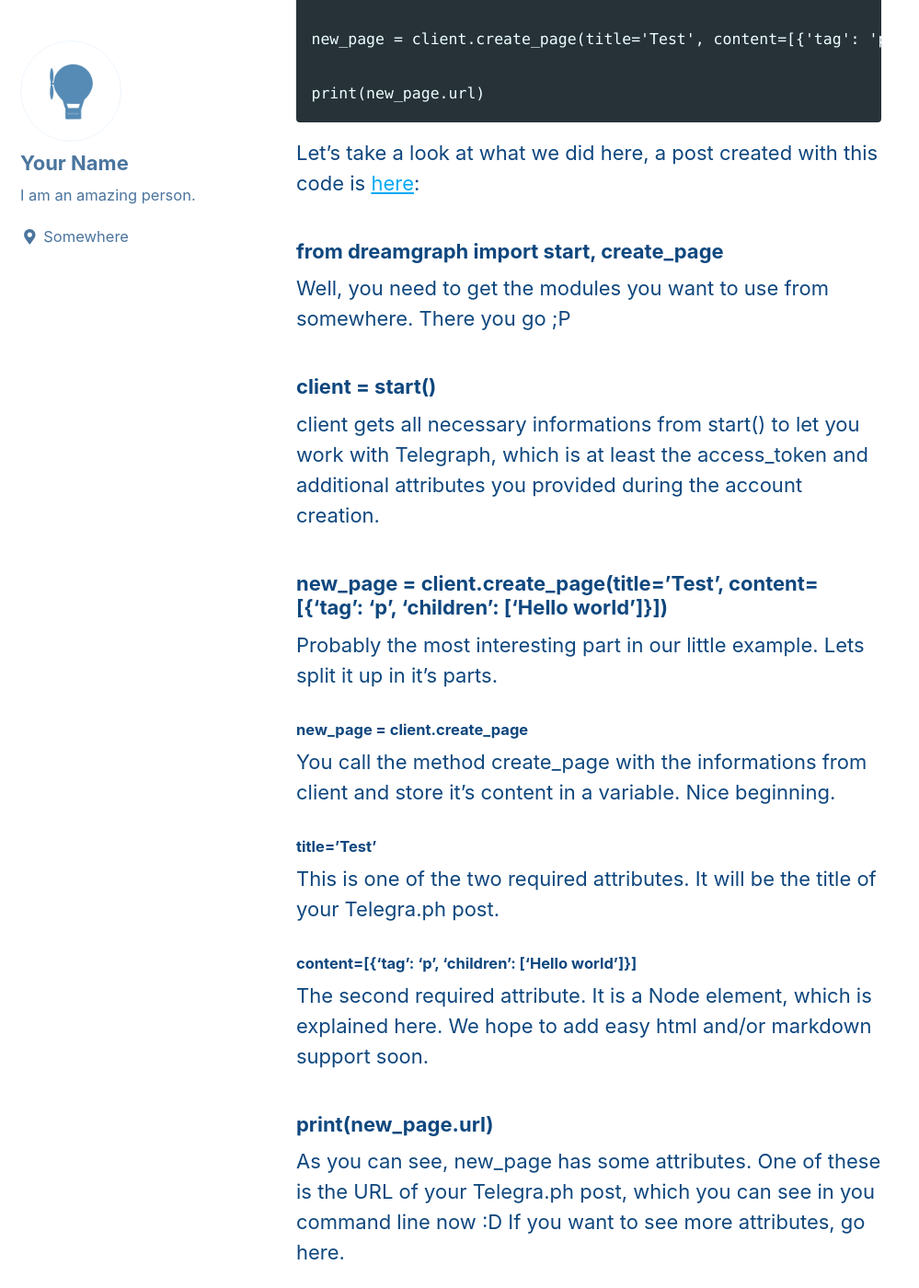
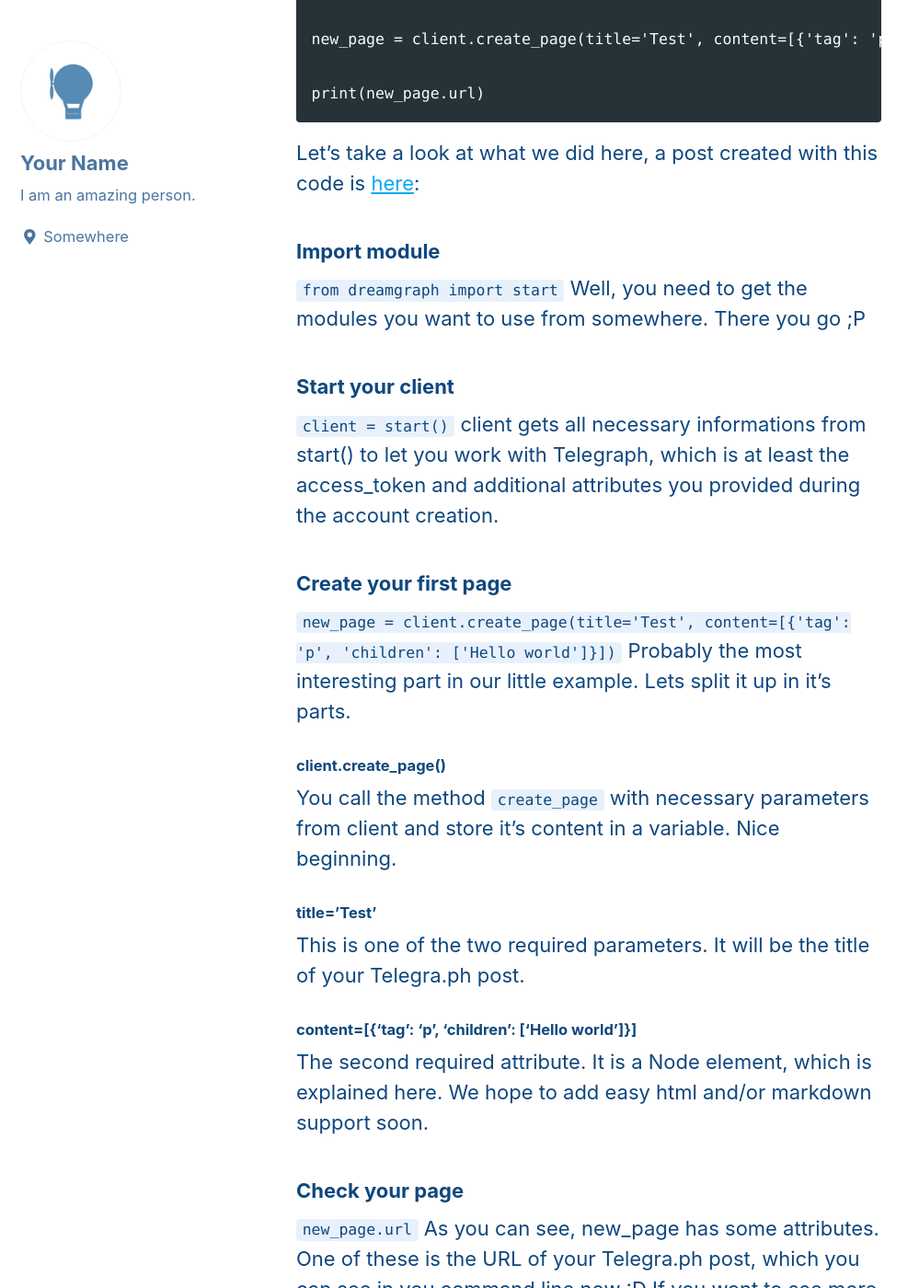
Before and after one commit to Poolitzer/poolitzer.github.io, a Jekyll site: the page built from _pages/starting.md, in a window 1280 px wide and 1400 px high, scrolled down 1837 px. Shown: the whole window at 92% size, without its empty margins (0-999 px from the left). Built offline with Jekyll 4.4.1, drawn with Linux system fonts in a browser that asks for light colours; nearby versions of some CDN libraries; some of the changed text lies outside the part shown.

Commit message:
Update starting.md

```diff
--- a/_pages/starting.md
+++ b/_pages/starting.md
@@ -50,34 +50,34 @@ print(new_page.url)
 
 Let's take a look at what we did here, a post created with this code is [here](http://telegra.ph/Test-06-18-27):
 
-### from dreamgraph import start, create_page
-
+### Import module
+`from dreamgraph import start`
 Well, you need to get the modules you want to use from somewhere. There you go ;P
 
-### client = start()
-
+### Start your client
+`client = start()`
 client gets all necessary informations from start() to let you work with Telegraph, which is at least the access_token and additional attributes you provided during the account creation.
 
-### new_page = client.create_page(title='Test', content=[{'tag': 'p', 'children': ['Hello world']}])
-
+### Create your first page
+`new_page = client.create_page(title='Test', content=[{'tag': 'p', 'children': ['Hello world']}])`
 Probably the most interesting part in our little example. Lets split it up in it's parts.
 
-#### new_page = client.create_page
+#### client.create_page()
 
-You call the method create_page with the informations from client and store it's content in a variable. Nice beginning.
+You call the method `create_page` with necessary parameters from client and store it's content in a variable. Nice beginning.
 
 #### title='Test'
 
-This is one of the two required attributes. It will be the title of your Telegra.ph post.
+This is one of the two required parameters. It will be the title of your Telegra.ph post.
 
 #### content=[{'tag': 'p', 'children': ['Hello world']}]
 
 The second required attribute. It is a Node element, which is explained here. We hope to add easy html and/or markdown support soon.
 
-### print(new_page.url)
-
+### Check your page
+`new_page.url`
 As you can see, new_page has some attributes. One of these is the URL of your Telegra.ph post, which you can see in you command line now :D If you want to see more attributes, go here.
 
 ## Where to go now
 
-First of all, congrats.
+First of all, congrats!
```
